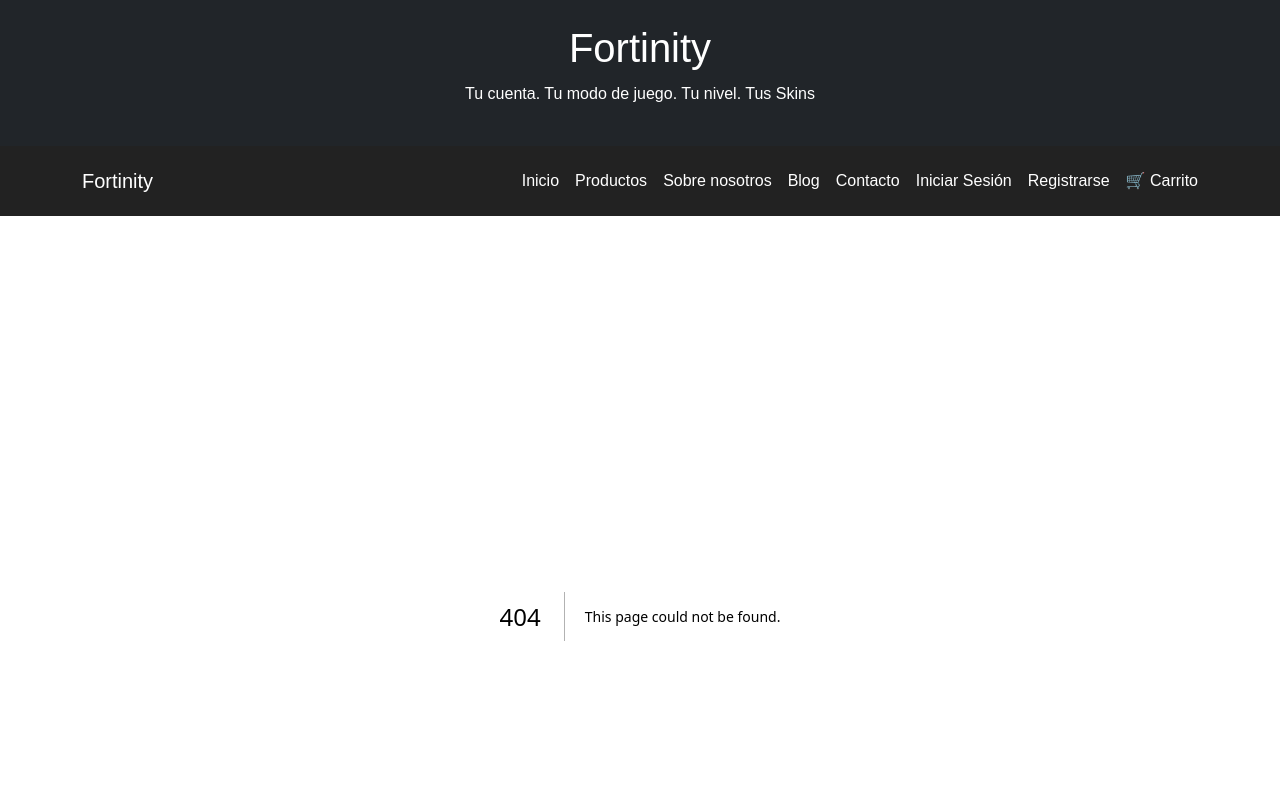
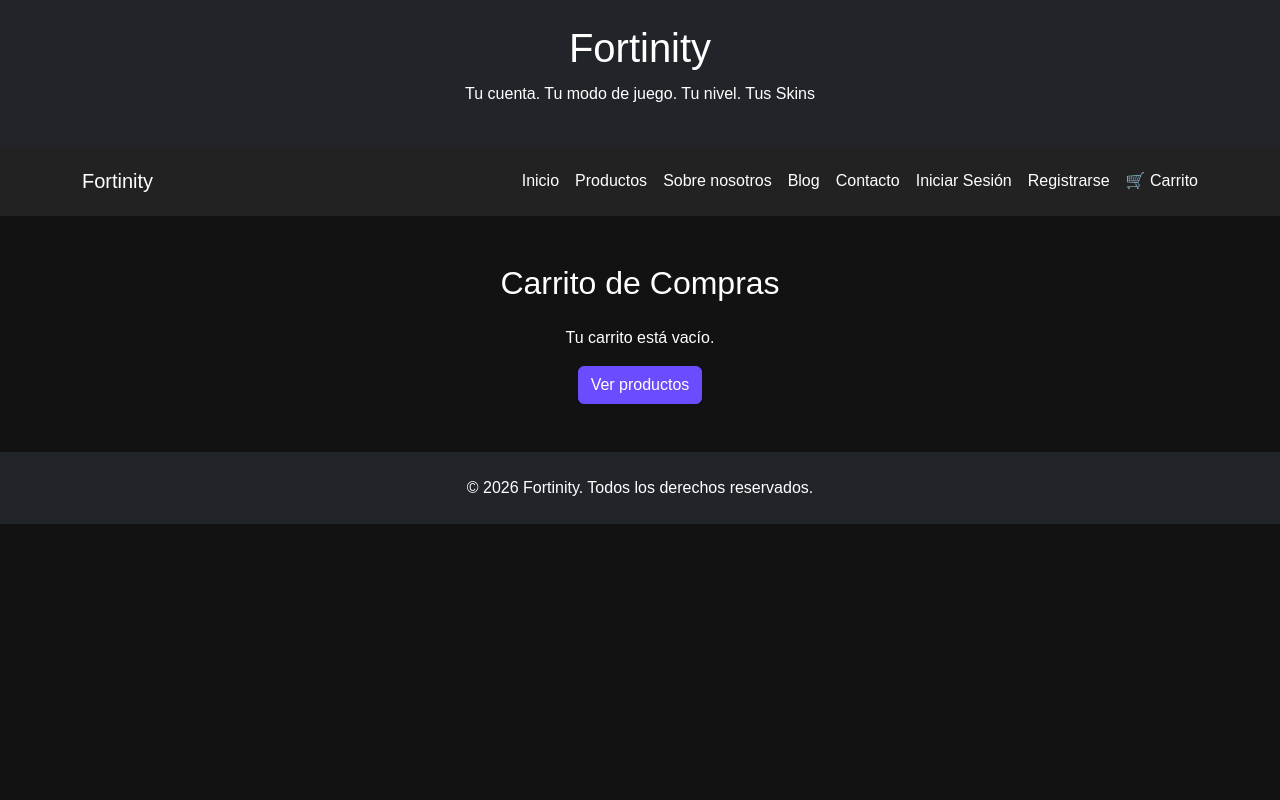
Before and after one commit to BIngvab/fortinity, a Next.js app in the folder fortinity-react/: page /carrito in a window 1280 px wide. Before the commit this address had no page. Shown: the top 800 px of the page. Built offline with nearby package versions, Linux system fonts and the light colour scheme.

Commit message:
Implementación de carrito de compras con localStorage

```diff
--- /dev/null
+++ b/fortinity-react/src/app/carrito/page.js
@@ -0,0 +1,73 @@
+"use client";
+
+import Link from "next/link";
+import { useCarrito } from "../../context/CarritoContext";
+
+
+export default function Carrito() {
+    const { carrito, eliminarDelCarrito } = useCarrito();
+    const total = carrito.reduce((acumulador, producto) => {
+        return acumulador + producto.precio;
+
+    }, 0);
+
+
+    return (
+        <main className="container my-5">
+            <h2 className="text-center mb-4">
+                Carrito de Compras
+
+            </h2>
+
+
+            {carrito.length === 0 ? (
+                <div className="text-center">
+
+                    <p>Tu carrito está vacío.</p>
+
+                    <Link href="/productos" className="btn btn-primary">
+                        Ver productos
+
+                    </Link>
+                </div>
+            ) : (
+                <section>
+                    {carrito.map((producto, index) => (
+
+                        <div className="card mb-3" key={index}>
+                            <div className="card-body">
+
+                                <h3 className="h5">
+                                    {producto.nombre}
+
+                                </h3>
+
+                                <p>
+                                    Precio: ${producto.precio.toLocaleString("es-CL")}
+
+                                </p>
+
+                                <button
+                                    className="btn btn-danger"
+                                    type="button"
+                                    onClick={() => eliminarDelCarrito(index)}
+                                >
+                                    Eliminar del carrito
+                                </button>
+
+                            </div>
+                        </div>
+
+                    ))}
+
+
+                    <h3 className="text-end mt-4">
+                        Total: ${total.toLocaleString("es-CL")}
+
+                    </h3>
+
+                </section>
+            )}
+        </main>
+    );
+}
--- a/fortinity-react/src/app/layout.js
+++ b/fortinity-react/src/app/layout.js
@@ -1,8 +1,12 @@
 import "bootstrap/dist/css/bootstrap.min.css";
 import "./globals.css";
+
 import Header from "../components/Header";
 import Navbar from "../components/Navbar";
 import Footer from "../components/Footer";
+
+import { CarritoProvider } from "../context/CarritoContext";
+
 
 export const metadata = {
     title: "Fortinity",
@@ -14,6 +18,7 @@ export default function RootLayout({ children }) {
     return (
         <html lang="es">
             <body>
+                <CarritoProvider>
 
                 <Header/>
 
@@ -23,6 +28,7 @@ export default function RootLayout({ children }) {
 
                 <Footer/>
 
+                </CarritoProvider>
             </body>
         </html>
     );
--- /dev/null
+++ b/fortinity-react/src/context/CarritoContext.js
@@ -0,0 +1,69 @@
+"use client";
+
+import { createContext, useContext, useState, useEffect } from "react";
+
+
+const CarritoContext = createContext(null);
+export function CarritoProvider({ children }) {
+
+    const [carrito, setCarrito] = useState([]);
+    const [cargado, setCargado] = useState(false);
+    useEffect(() => {
+
+        const carritoGuardado = localStorage.getItem("carritoFortinity");
+        if (carritoGuardado) {
+
+            try {
+
+                setCarrito(JSON.parse(carritoGuardado));
+
+            } catch (error) {
+
+                console.error("Error al recuperar el carrito:", error);
+
+            }
+        }
+        setCargado(true);
+
+    }, []);
+
+
+    useEffect(() => {
+        if (cargado) {
+            localStorage.setItem("carritoFortinity", JSON.stringify(carrito));
+
+        }
+
+    }, [carrito, cargado]);
+
+    function agregarAlCarrito(producto) {
+        setCarrito((carritoActual) => [...carritoActual, producto]);
+
+    }
+
+    function eliminarDelCarrito(index) {
+
+    setCarrito((carritoActual) =>
+        carritoActual.filter((producto, posicion) => posicion !== index)
+
+    );
+
+}
+
+
+    return (
+        <CarritoContext.Provider
+            value={{ carrito, agregarAlCarrito, eliminarDelCarrito }}>
+            {children}
+
+        </CarritoContext.Provider>
+    );
+
+}
+
+
+export function useCarrito() {
+
+    return useContext(CarritoContext);
+
+}
```
Also changed, not shown: fortinity-react/src/components/ProductoCard.js (+8 -1 lines).
